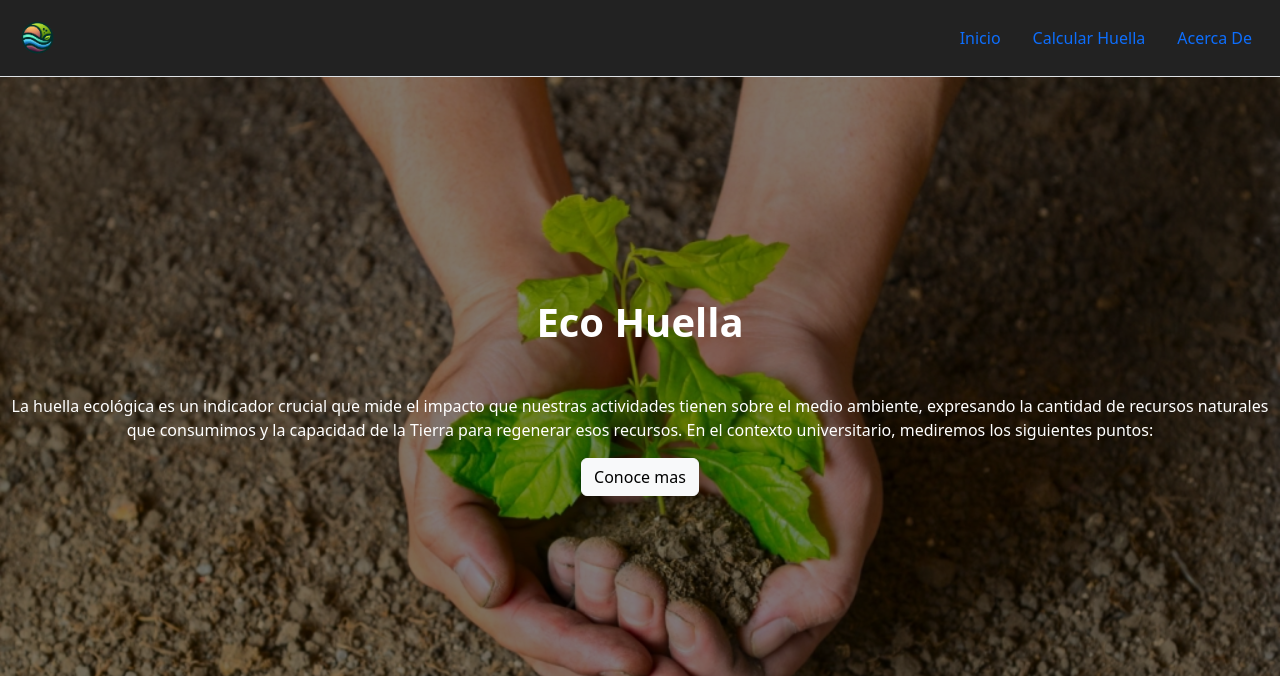
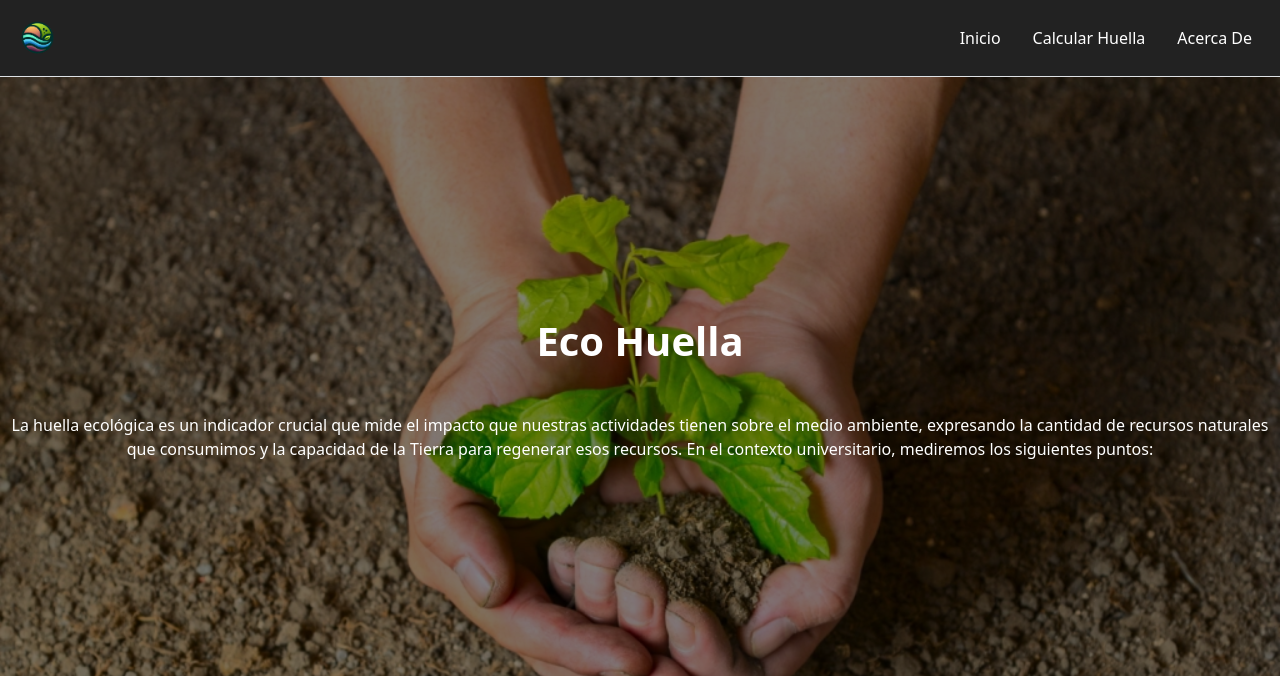
Before and after one commit to Jhon98E/huella-ambiental, a Django app: page / in a window 1280 px wide. Shown: the top 676 px of the page. Run offline with Django 5.2, Linux system fonts and the light colour scheme; some libraries are stand-ins or nearby versions.

Commit message:
Se cambiaron los colores de los botones, logo en la pestaña, alertas y funciones ya funcionales

```diff
--- a/consumo_universitario/templates/home.html
+++ b/consumo_universitario/templates/home.html
@@ -13,9 +13,11 @@
         ambiente, expresando la cantidad de recursos naturales que consumimos y la capacidad de la Tierra para regenerar
         esos recursos. En el contexto universitario, mediremos los siguientes puntos:
     </p>
+    <!--
     <button type="button" class="btn btn-light">
         Conoce mas
     </button>
+    -->
 </div>
 <section>
     <div class="container mt-5 mb-5">
--- a/consumo_universitario/templates/index.html
+++ b/consumo_universitario/templates/index.html
@@ -10,6 +10,8 @@
   {% bootstrap_javascript %}
   <title>Eco Huella</title>
   <link rel="stylesheet" href="{% static 'styles/style.css' %}">
+  <link rel="icon" href="{% static 'images/logo.png' %}" type="image/x-icon">
+
 </head>
 
 <body>
@@ -23,13 +25,13 @@
 
         <ul class="nav">
           <li class="nav-item">
-            <a class="nav-link active" aria-current="page" href="{% url 'home' %}">Inicio</a>
+            <a class="nav-link active text-white" aria-current="page" href="{% url 'home' %}">Inicio</a>
           </li>
           <li class="nav-item">
-            <a class="nav-link" href="{% url 'calcular' %}">Calcular Huella</a>
+            <a class="nav-link text-white" href="{% url 'calcular' %}">Calcular Huella</a>
           </li>
           <li class="nav-item">
-            <a class="nav-link" href="#">Acerca De</a>
+            <a class="nav-link text-white" href="#">Acerca De</a>
           </li>
         </ul>
       </div>
```
Also changed, not shown: consumo_universitario/templates/calcular_huella.html (+31 -3 lines).
